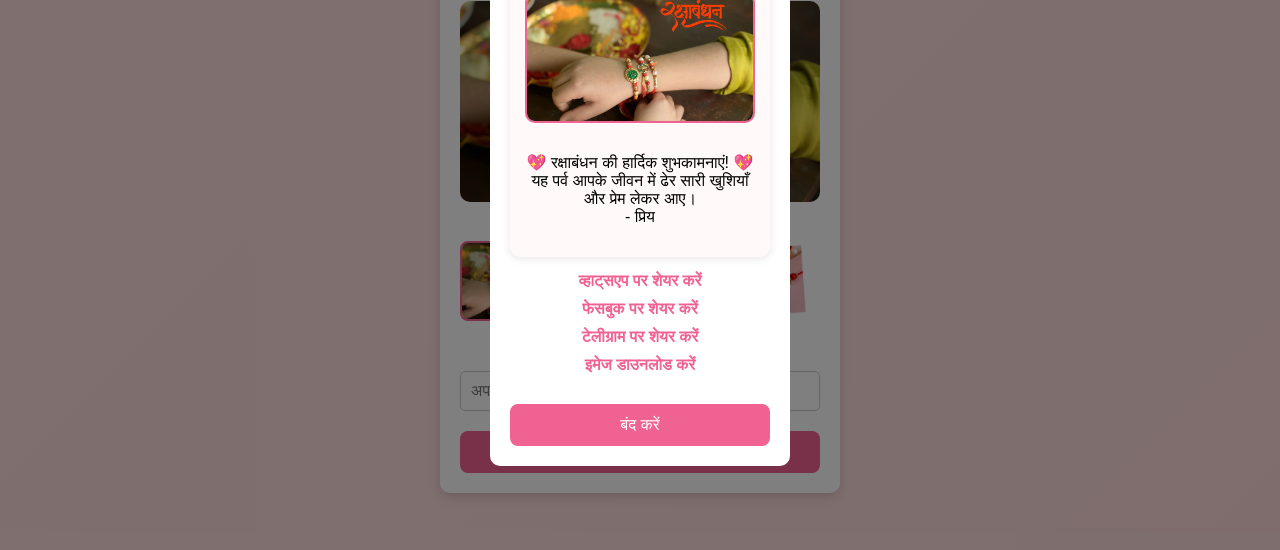
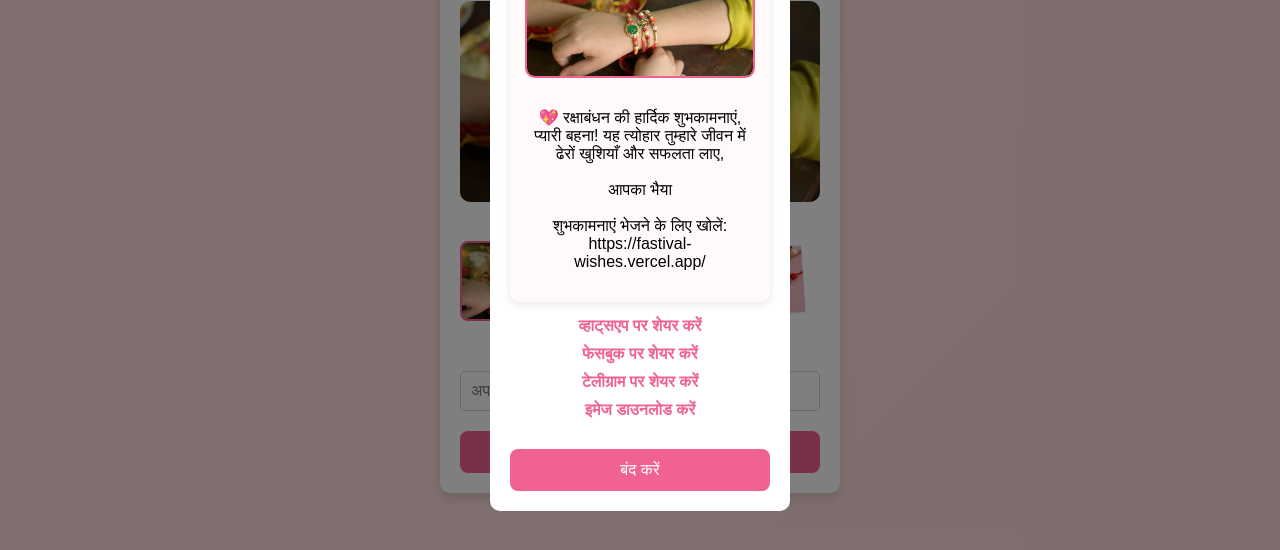
Before and after one commit to gidevk/fastival_wishes, a plain HTML site: page index.html in a window 1280 px wide. Both pictures are taken after a click on the button "whatsApp शेयर करें". Shown: the part 196-746 px from the top of the page. Drawn offline with Linux system fonts and the light colour scheme.

Commit message:
Update index.html

```diff
--- a/index.html
+++ b/index.html
@@ -178,28 +178,33 @@
     }
 
     function openPopup() {
-      const name = document.getElementById("senderName").value.trim() || "प्रिय";
+      const name = document.getElementById("senderName").value.trim() || "भैया";
+
       const wishes = [
-        `💖 रक्षाबंधन की हार्दिक शुभकामनाएं! 💖
-यह पर्व आपके जीवन में ढेर सारी खुशियाँ और प्रेम लेकर आए।
-- ${name}`,
-        `🌼 शुभ रक्षाबंधन! 🌼
-आप हमेशा स्वस्थ, खुशहाल और सफल रहें।
-- ${name}`,
-        `💐 भाई-बहन के प्रेम का त्योहार मुबारक हो! 💐
-रक्षाबंधन पर आपके जीवन में सदा सुख-शांति बनी रहे।
-- ${name}`,
-        `🌟 रक्षाबंधन की अनंत शुभकामनाएं! 🌟
-आपका जीवन सदा प्रेम और आनंद से भरा रहे।
-- ${name}`,
-        `🎉 रक्षाबंधन के इस पावन अवसर पर, 🎉
-हर दिन आपके लिए नई उम्मीद और खुशियाँ लाए।
-- ${name}`
+        `💖 रक्षाबंधन की हार्दिक शुभकामनाएं, प्यारी बहना! यह त्योहार तुम्हारे जीवन में ढेरों खुशियाँ और सफलता लाए,\n\nआपका ${name}\n\nशुभकामनाएं भेजने के लिए खोलें: ${websiteUrl}`,
+
+        `🌸 प्यारी बहना, रक्षाबंधन की शुभकामनाएं! भगवान तुम्हारे हर सपने को पूरा करे,\n\nआपका ${name}\n\nशुभकामनाएं भेजने के लिए खोलें: ${websiteUrl}`,
+
+        `💝 हैप्पी रक्षाबंधन! बहना, तुम मेरी दुनिया हो और इस रिश्ते की मिठास हमेशा बनी रहे,\n\nआपका ${name}\n\nशुभकामनाएं भेजने के लिए खोलें: ${websiteUrl}`,
+
+        `✨ रक्षाबंधन मुबारक हो! तुम्हारी हंसी मेरे दिल की धड़कन है,\n\nआपका ${name}\n\nशुभकामनाएं भेजने के लिए खोलें: ${websiteUrl}`,
+
+        `🎀 प्यारी बहना, राखी के इस पावन अवसर पर मैं तुम्हारे लिए ढेरों दुआएँ करता हूँ,\n\nआपका ${name}\n\nशुभकामनाएं भेजने के लिए खोलें: ${websiteUrl}`,
+
+        `💖 रक्षाबंधन की बधाई! तुम मेरे बचपन की सबसे प्यारी याद हो,\n\nआपका ${name}\n\nशुभकामनाएं भेजने के लिए खोलें: ${websiteUrl}`,
+
+        `🌺 Happy Raksha Bandhan, Dear Sister! तुम्हारे बिना मेरी जिंदगी अधूरी है,\n\nआपका ${name}\n\nशुभकामनाएं भेजने के लिए खोलें: ${websiteUrl}`,
+
+        `🎉 रक्षाबंधन की हार्दिक शुभकामनाएं! तुम मेरी सबसे अच्छी दोस्त और साथी हो,\n\nआपका ${name}\n\nशुभकामनाएं भेजने के लिए खोलें: ${websiteUrl}`,
+
+        `🌟 राखी के इस पर्व पर मैं वादा करता हूँ कि हमेशा तुम्हारे साथ रहूँगा,\n\nआपका ${name}\n\nशुभकामनाएं भेजने के लिए खोलें: ${websiteUrl}`,
+
+        `💐 रक्षाबंधन की ढेरों बधाइयाँ! बहना, तुम्हारी मुस्कान मेरी सबसे बड़ी दौलत है।\n\nआपका ${name}\n\nशुभकामनाएं भेजने के लिए खोलें: ${websiteUrl}`
       ];
 
       const randomIndex = Math.floor(Math.random() * wishes.length);
       const message = wishes[randomIndex];
-      const text = encodeURIComponent(`${message}\n\n${websiteUrl}`);
+      const text = encodeURIComponent(message);
 
       // Update share image
       document.getElementById("shareImage").src = selectedImageUrl;
@@ -231,7 +236,7 @@
       document.getElementById("sharePopup").style.display = "none";
     }
 
-    // Function to download image with text (simplified version)
+    // Function to download image with text
     function downloadWithText() {
       const link = document.createElement('a');
       link.href = selectedImageUrl;
```
